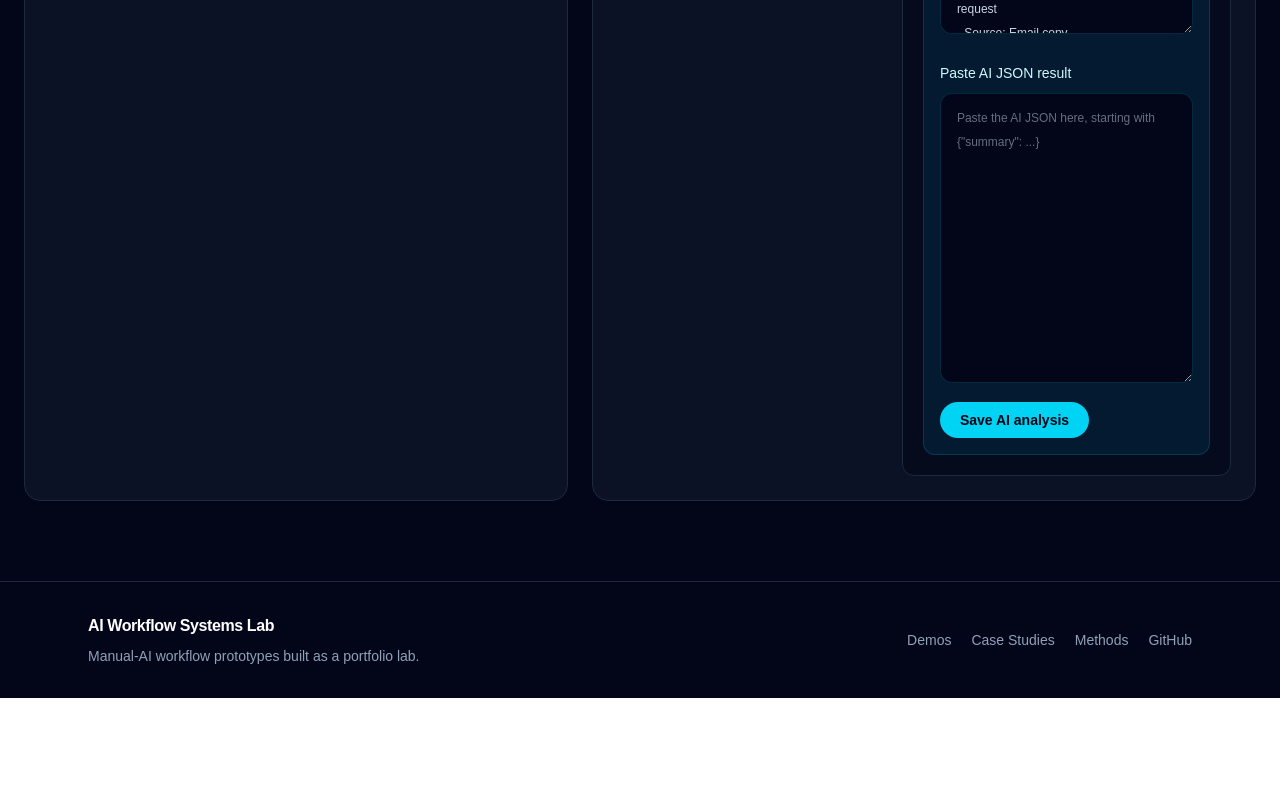
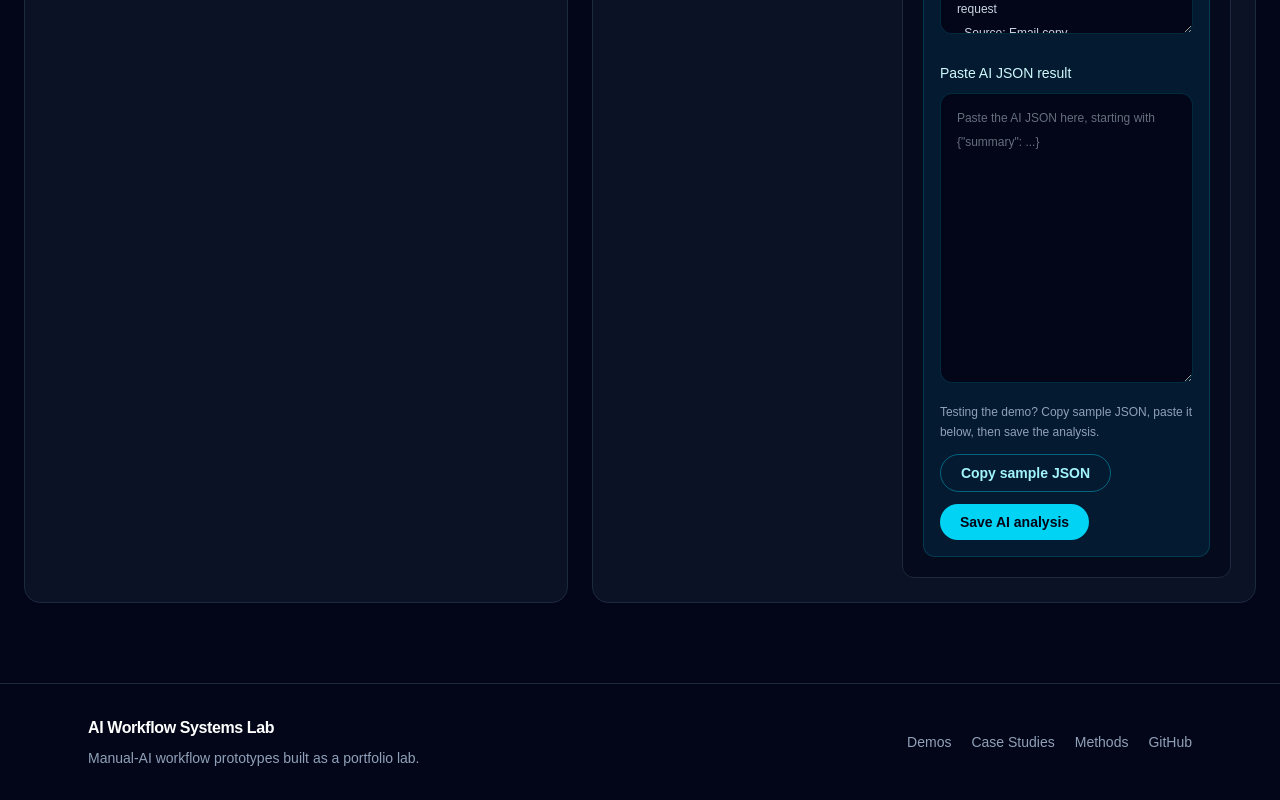
Before and after one commit to solitud3456/ai-workflow-systems-lab, a Next.js app: page /demos/document-intake in a window 1280 px wide. Shown: the part 1933-2733 px from the top of the page. Before the commit the page ends 2631 px from the top, so only its background shows below. Built offline with nearby package versions, Linux system fonts and the light colour scheme.

Commit message:
Add document sample JSON helper

```diff
--- a/src/app/demos/document-intake/page.tsx
+++ b/src/app/demos/document-intake/page.tsx
@@ -54,6 +54,31 @@ const initialDocuments: IntakeDocument[] = [
     analysisApproved: false,
   },
 ];
+
+const sampleDocumentAnalysis: DocumentAnalysis = {
+  summary:
+    "The document appears to describe a service request that needs review, missing details, and follow-up action before it can be finalized.",
+  documentType: "Service request or intake note",
+  keyPoints: [
+    "The requester needs help with a specific service or process.",
+    "Some important details are included, but the request is not fully complete.",
+    "A human reviewer should verify the details before taking action.",
+  ],
+  missingInformation: [
+    "Exact deadline or preferred timeline",
+    "Budget or approval requirements",
+    "Responsible contact person",
+  ],
+  actionItems: [
+    "Ask the requester to confirm the missing details.",
+    "Assign the document to the correct reviewer.",
+    "Update the status after the reviewer confirms the next step.",
+  ],
+  riskNote:
+    "The document text may be incomplete, so the AI summary should not be treated as final without human verification.",
+  nextAction:
+    "Contact the requester for missing information and assign the document for review.",
+};
 
 const STORAGE_KEY = "ai-workflow-systems-lab-documents";
 
@@ -302,6 +327,15 @@ Return JSON using this exact shape:
       buildDocumentAnalysisPrompt(document),
     );
     window.alert("Prompt copied. Paste it into ChatGPT or Claude.");
+  }
+
+  async function copySampleJson() {
+    await navigator.clipboard.writeText(
+      JSON.stringify(sampleDocumentAnalysis, null, 2),
+    );
+    window.alert(
+      "Sample JSON copied. Paste it into the AI JSON result box.",
+    );
   }
 
   async function copyActionItems(document: IntakeDocument) {
@@ -658,18 +692,32 @@ Return JSON using this exact shape:
                         className="mt-2 w-full rounded-xl border border-cyan-500/20 bg-slate-950 px-4 py-3 text-xs leading-6 text-slate-300 outline-none transition focus:border-cyan-400"
                         placeholder='Paste the AI JSON here, starting with {"summary": ...}'
                       />
+                      <p className="mt-3 text-xs leading-5 text-slate-400">
+                        Testing the demo? Copy sample JSON, paste it below, then
+                        save the analysis.
+                      </p>
+                      <div className="mt-3 flex flex-wrap gap-3">
+                        <button
+                          type="button"
+                          onClick={copySampleJson}
+                          className="rounded-full border border-cyan-400/40 px-5 py-2 text-sm font-semibold text-cyan-200 transition hover:border-cyan-300 hover:bg-cyan-500/10"
+                        >
+                          Copy sample JSON
+                        </button>
                         <button
                           type="button"
                           onClick={() =>
                             saveDocumentAnalysis(
                               selectedDocument.id,
-                            analysisJsonByDocumentId[selectedDocument.id] ?? "",
+                              analysisJsonByDocumentId[selectedDocument.id] ??
+                                "",
                             )
                           }
-                        className="mt-3 rounded-full bg-cyan-400 px-5 py-2 text-sm font-semibold text-slate-950 transition hover:bg-cyan-300"
+                          className="rounded-full bg-cyan-400 px-5 py-2 text-sm font-semibold text-slate-950 transition hover:bg-cyan-300"
                         >
                           Save AI analysis
                         </button>
+                      </div>
                     </div>
                   </div>
 
```
Lines whose indentation alone changed are shown as unchanged.
